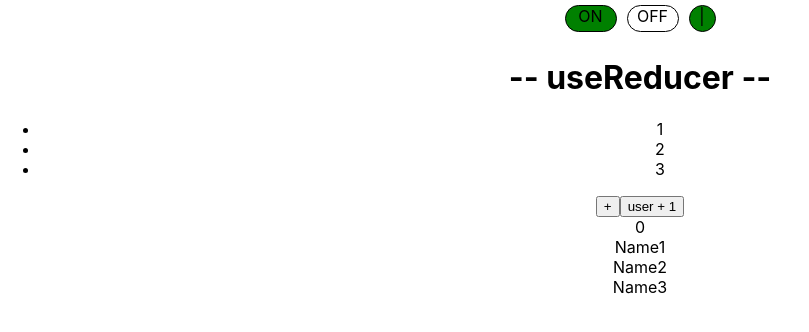
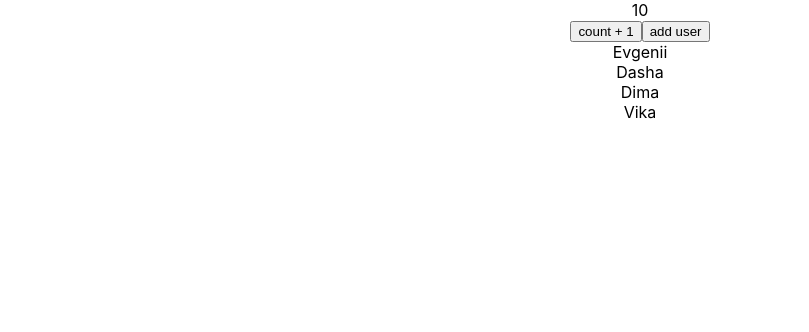
Before and after one commit to evgeniy-baker/React-kabzda, a React (Create React App) app: page / in a window 1280 px wide. Shown: the top 332 px of the page, without its empty margins (0-809 px from the left). Built offline with nearby package versions, Linux system fonts and the light colour scheme.

Commit message:
add ReactMemo.tsx

```diff
--- a/src/App.tsx
+++ b/src/App.tsx
@@ -1,23 +1,19 @@
 import React, {useState} from 'react';
 import './App.css';
-import Accordion from "./components/Accordion";
-import {OnnOff} from "./components/OnnOff";
-import NewSelect from "./components/NewSelect";
-import {UncontrolledAccordion} from "./components/UncontrolledAccordion";
-import {Example1} from "./components/ReactMemo";
+import {ReactMemo} from "./ReactMemo";
 
 function App() {
 
     // let [ratingValue, setRatingValue] = useState<RatingValueType>(0)
-    let [accordionValue, setAccordionValue] = useState<boolean>(false)
+    // let [accordionValue, setAccordionValue] = useState<boolean>(false)
     // let [selectValue, setSelectValue] = useState<boolean>(true)
     // let [carValue, SetCarValue] = useState('Ford')
     let [on, setOn] = useState(true)
-    const [title, setTitle] = useState('Moscow')
+    // const [title, setTitle] = useState('Moscow')
 
-    const onClickCallBack = () => {
-        alert("На этот элемент кликнули")
-    }
+    // const onClickCallBack = () => {
+    //     alert("На этот элемент кликнули")
+    // }
 
     return (
         <div className={"App"}>
@@ -34,8 +30,8 @@ function App() {
             {/*           onClick={onClickCallBack}*/}
             {/*/>*/}
 
-            <OnnOff on={on}
-                    setOn={setOn}/>
+            {/*<OnnOff on={on}*/}
+            {/*        setOn={setOn}/>*/}
 
             {/*<NewSelect title={title}*/}
             {/*           onChange={setTitle}*/}
@@ -45,9 +41,12 @@ function App() {
             {/*               {value: '3', title: 'Kiev'}*/}
             {/*           ]}/>*/}
 
-            <UncontrolledAccordion title={'useReducer'}/>
+            {/*<UncontrolledAccordion title={'useReducer'}/>*/}
 
-            <Example1/>
+            {/*<Example1/>*/}
+
+            <ReactMemo/>
+
         </div>
     );
 }
--- /dev/null
+++ b/src/ReactMemo.tsx
@@ -0,0 +1,34 @@
+import React, {useState} from 'react';
+
+const NewMessageCounter = (props: { count: number }) => {
+    return <div>{props.count}</div>
+}
+
+const UsersToMemo = (props: { users: Array<string> }) => {
+    console.log('Users rendered')
+    return <div>
+        {props.users.map((u, i) => <div key={i}>
+            {u}
+        </div>)}
+    </div>
+}
+const Users = React.memo(UsersToMemo)
+
+export const ReactMemo = () => {
+    console.log('ReactMemo rendered')
+    const [counter, setCount] = useState<number>(10)
+    const [users, setUsers] = useState<Array<string>>(['Evgenii', 'Dasha', 'Dima', 'Vika'])
+
+    const addUser = () => {
+        console.log('newUser rendered')
+        const newUser = `ФИО ${new Date().getTime()}`
+        setUsers([newUser, ...users])
+    }
+
+    return <>
+        <NewMessageCounter count={counter}/>
+        <button onClick={() => setCount(counter + 1)}>count + 1</button>
+        <button onClick={addUser}>add user</button>
+        <Users users={users}/>
+    </>
+};
```
